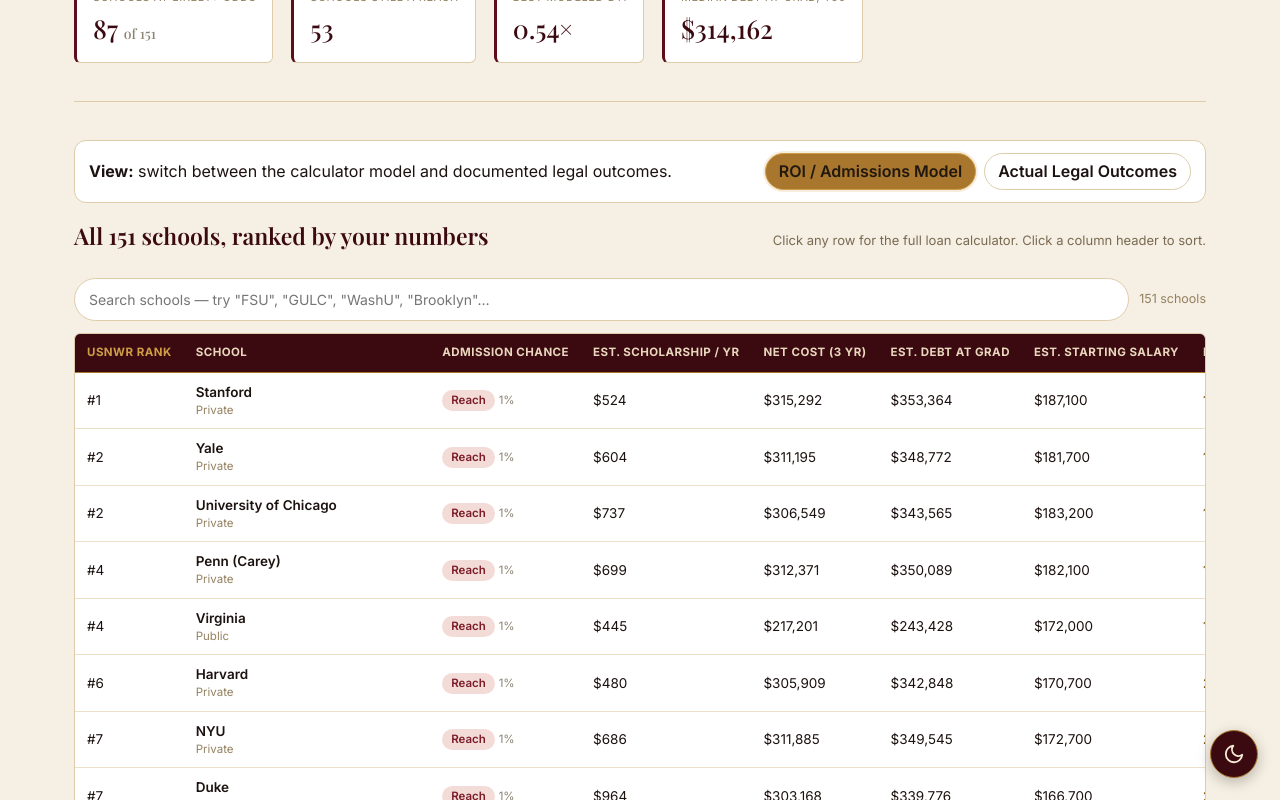
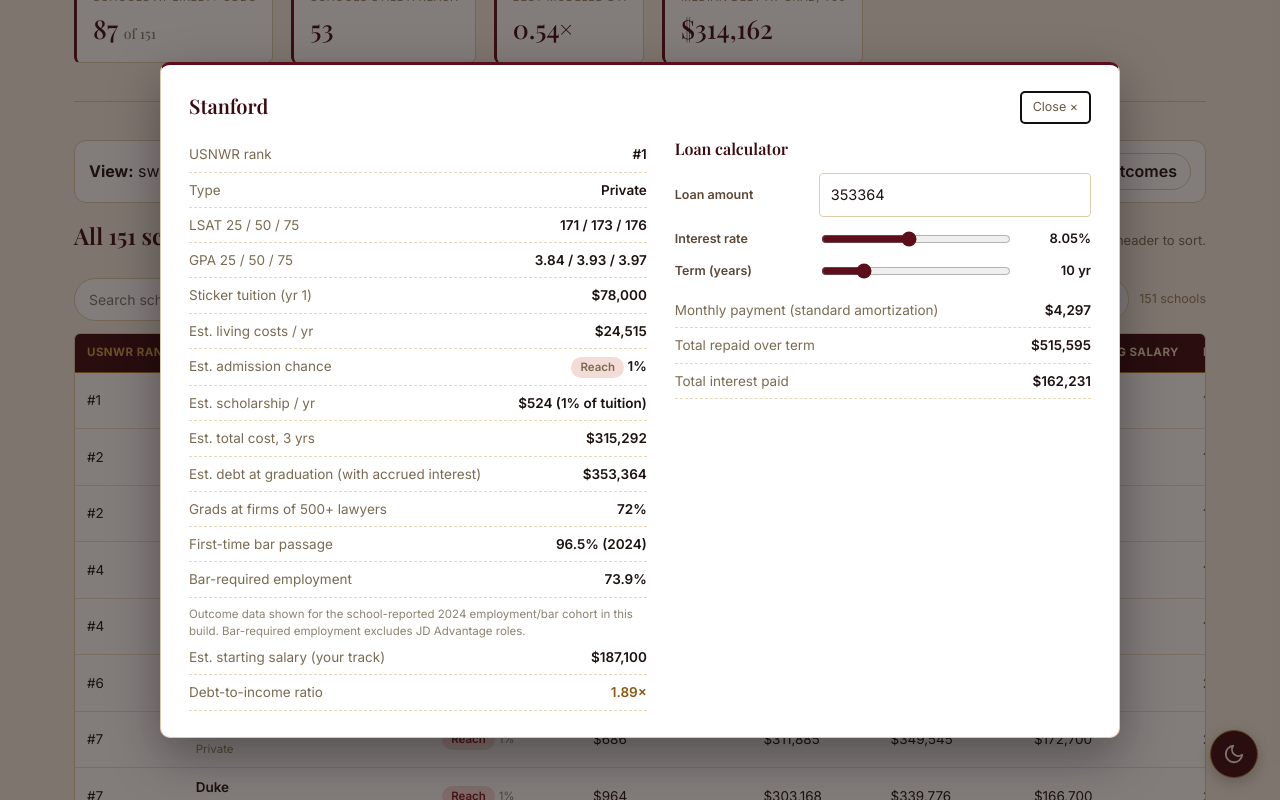
Before and after one commit to redsupercar314/law-roi-site, a React (Vite) app: page / in a window 1280 px wide. Both pictures are taken after a click on the element 699 px from the left and 1277 px from the top of the page. Shown: the part 877-1677 px from the top of the page. Built offline with nearby package versions, Linux system fonts and the light colour scheme.

Commit message:
School detail opens as modal popup (backdrop/Esc close, scroll lock)

```diff
--- a/src/App.jsx
+++ b/src/App.jsx
@@ -111,6 +111,21 @@
       }));
     }
   }, [selectedName]); // eslint-disable-line react-hooks/exhaustive-deps
+
+  // Modal behavior: Escape closes it, and the background page stays put while open.
+  useEffect(() => {
+    if (!selected) return;
+    const onKey = (e) => {
+      if (e.key === 'Escape') setSelectedName(null);
+    };
+    document.addEventListener('keydown', onKey);
+    const prev = document.body.style.overflow;
+    document.body.style.overflow = 'hidden';
+    return () => {
+      document.removeEventListener('keydown', onKey);
+      document.body.style.overflow = prev;
+    };
+  }, [selected]);
 
   const stats = useMemo(() => {
     return {
@@ -394,8 +409,15 @@
           </div>
 
           {selected && (
-            <div id="detail" className="open">
-              <button id="closeDetail" onClick={() => setSelectedName(null)}>Close ×</button>
+            <div className="modal-backdrop" onClick={() => setSelectedName(null)}>
+              <div
+                className="modal"
+                role="dialog"
+                aria-modal="true"
+                aria-label={selected.s.name}
+                onClick={(e) => e.stopPropagation()}
+              >
+              <button id="closeDetail" onClick={() => setSelectedName(null)} autoFocus>Close ×</button>
               <h3>{selected.s.name}</h3>
               <div className="detail-grid">
                 <div>
@@ -452,6 +474,7 @@
                     </div>
                   )}
                 </div>
+              </div>
               </div>
             </div>
           )}
--- a/src/styles.css
+++ b/src/styles.css
@@ -172,3 +172,22 @@
 .search-count{font-size:12.5px; color:#93805f;}
 body.dark .searchbar input[type=search]{background:#303030; color:#f2f2f0; border-color:#505050;}
 body.dark .search-clear{color:#f1eee8; border-color:#505050;}
+
+/* school detail modal popup */
+.modal-backdrop{
+  position:fixed; inset:0; z-index:100;
+  background:rgba(28,18,16,.55);
+  display:flex; align-items:center; justify-content:center;
+  padding:20px;
+}
+.modal{
+  background:#fff; color:var(--ink);
+  border:1px solid var(--line); border-top:3px solid var(--wine); border-radius:10px;
+  padding:26px 28px; width:min(960px, 100%); max-height:88vh; overflow-y:auto;
+  box-shadow:0 18px 50px rgba(0,0,0,.35);
+}
+.modal h3{font-size:20px; color:var(--wine-deep);}
+.modal #closeDetail{float:right;}
+body.dark .modal-backdrop{background:rgba(0,0,0,.65);}
+body.dark .modal{background:#2b2b2b; border-color:#454545;}
+body.dark .modal h3{color:#e7c27b;}
```
